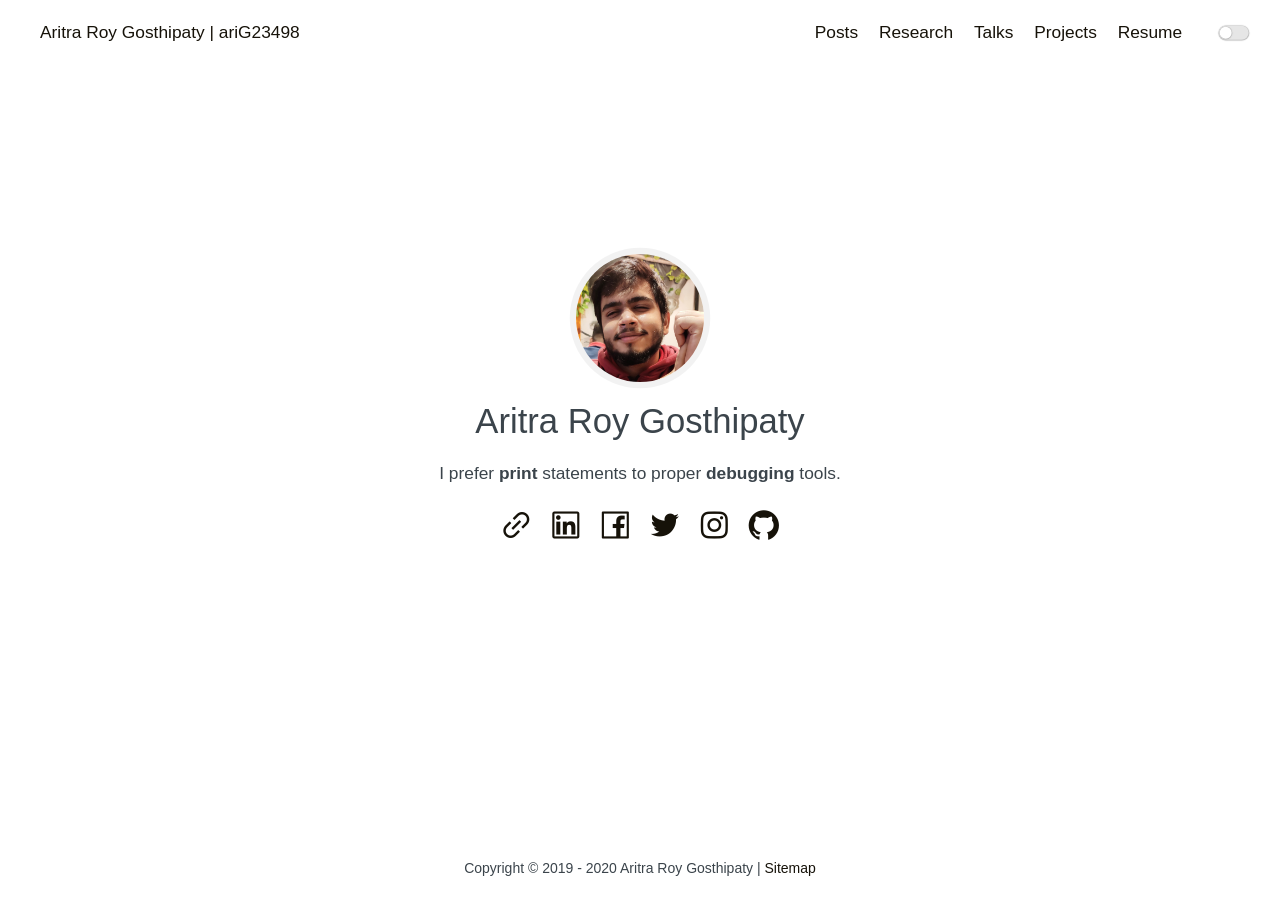
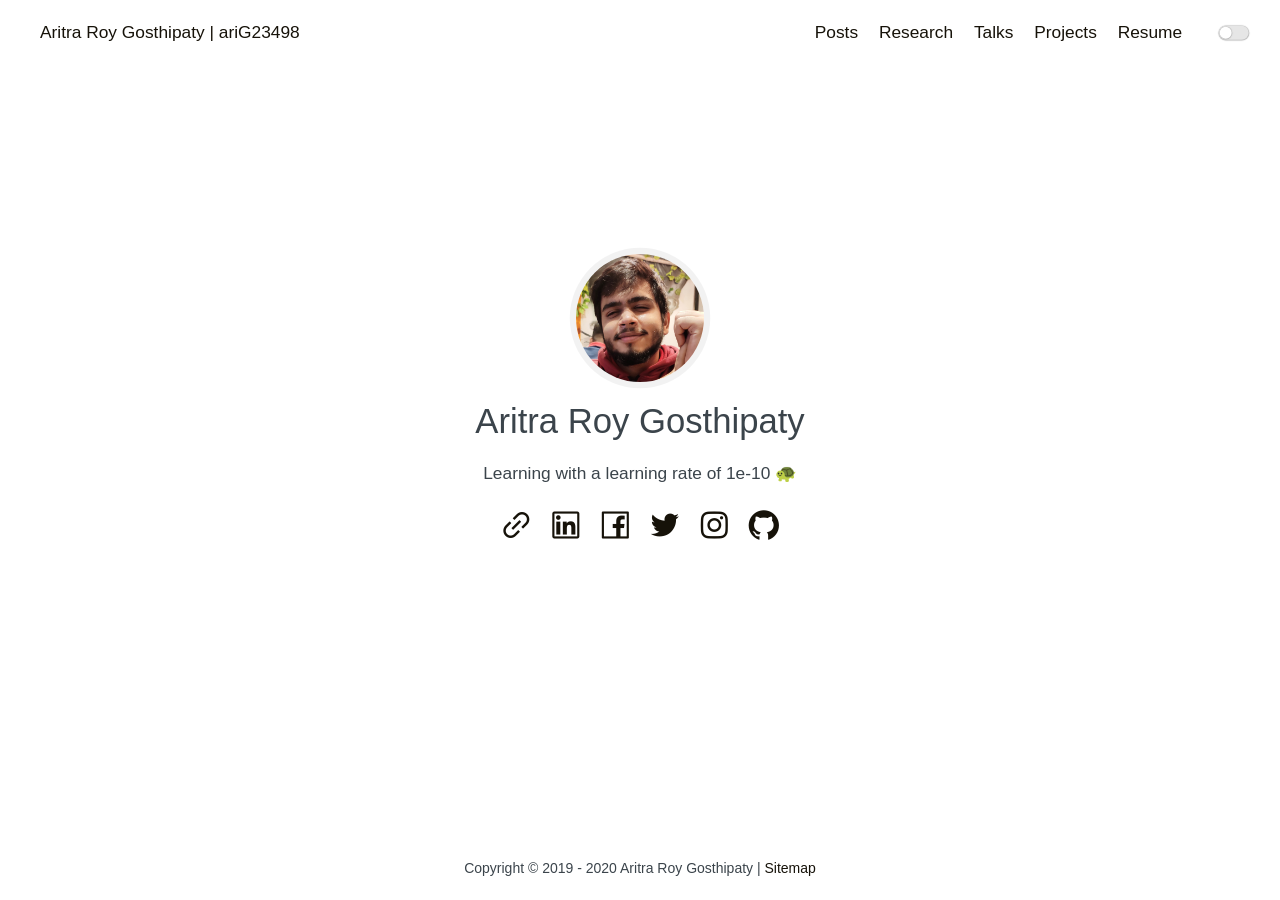
Before and after one commit to ariG23498/ariG23498.github.io, a Jekyll site: the page built from index.md, in a window 1280 px wide. Built offline with Jekyll 4.4.1, drawn with Linux system fonts in a browser that asks for light colours.

Commit message:
Update home.html

```diff
--- a/_layouts/home.html
+++ b/_layouts/home.html
@@ -8,7 +8,7 @@ layout: default
             <div class="avatar"><a href="{{site.url}}/posts"><img src="{{site.url}}/assets/site_images/ariG23498.jpg"></a></div>
             <div class="nickname">Aritra Roy Gosthipaty</div>
             <div class="description">
-                <p>I prefer <strong>print</strong> statements to proper <strong>debugging</strong> tools.</p>
+                <p>Learning with a learning rate of 1e-10 🐢</p>
             </div>
             <div class="links">
                 <a class="link-item" title="Link"
```
